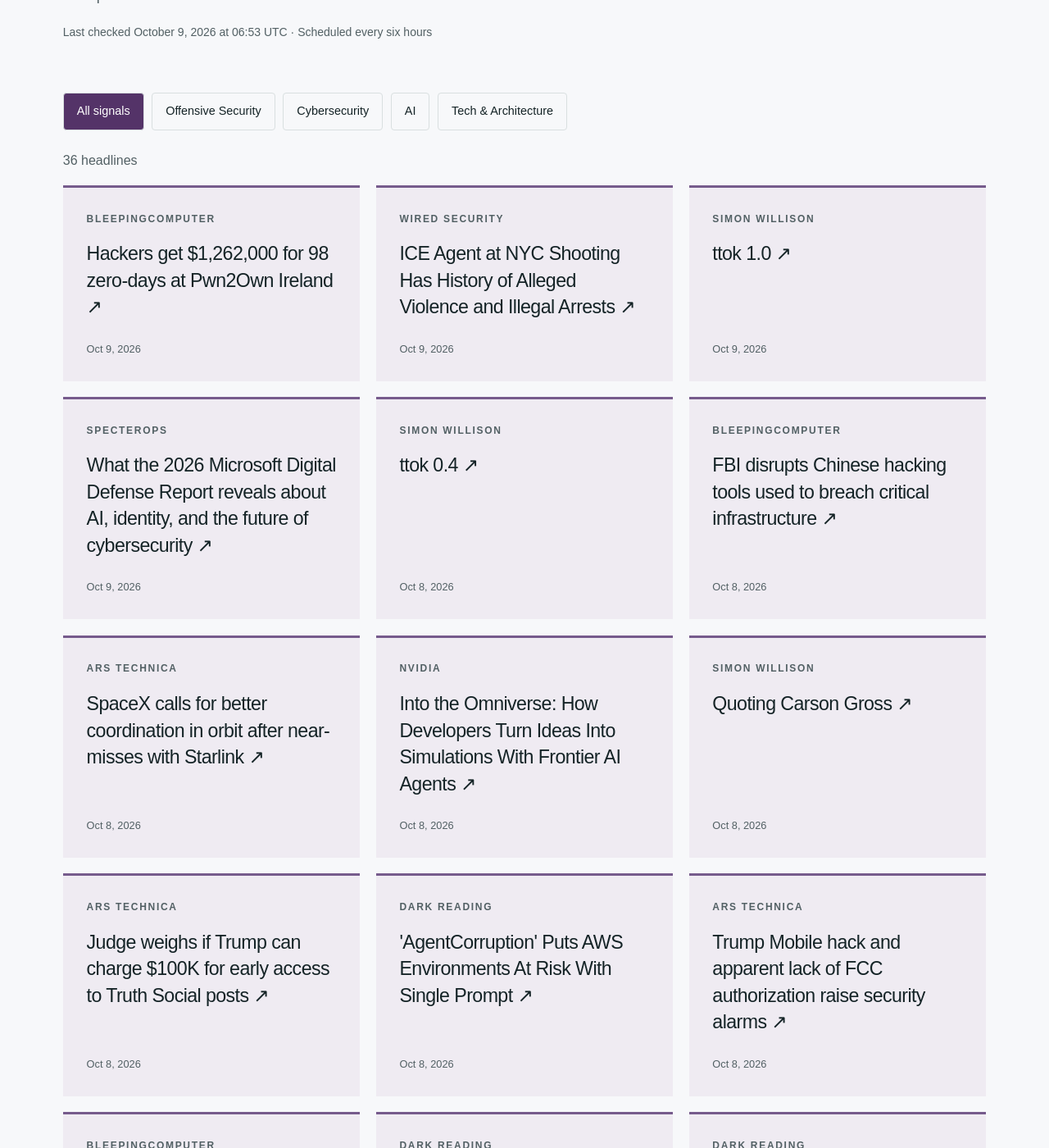
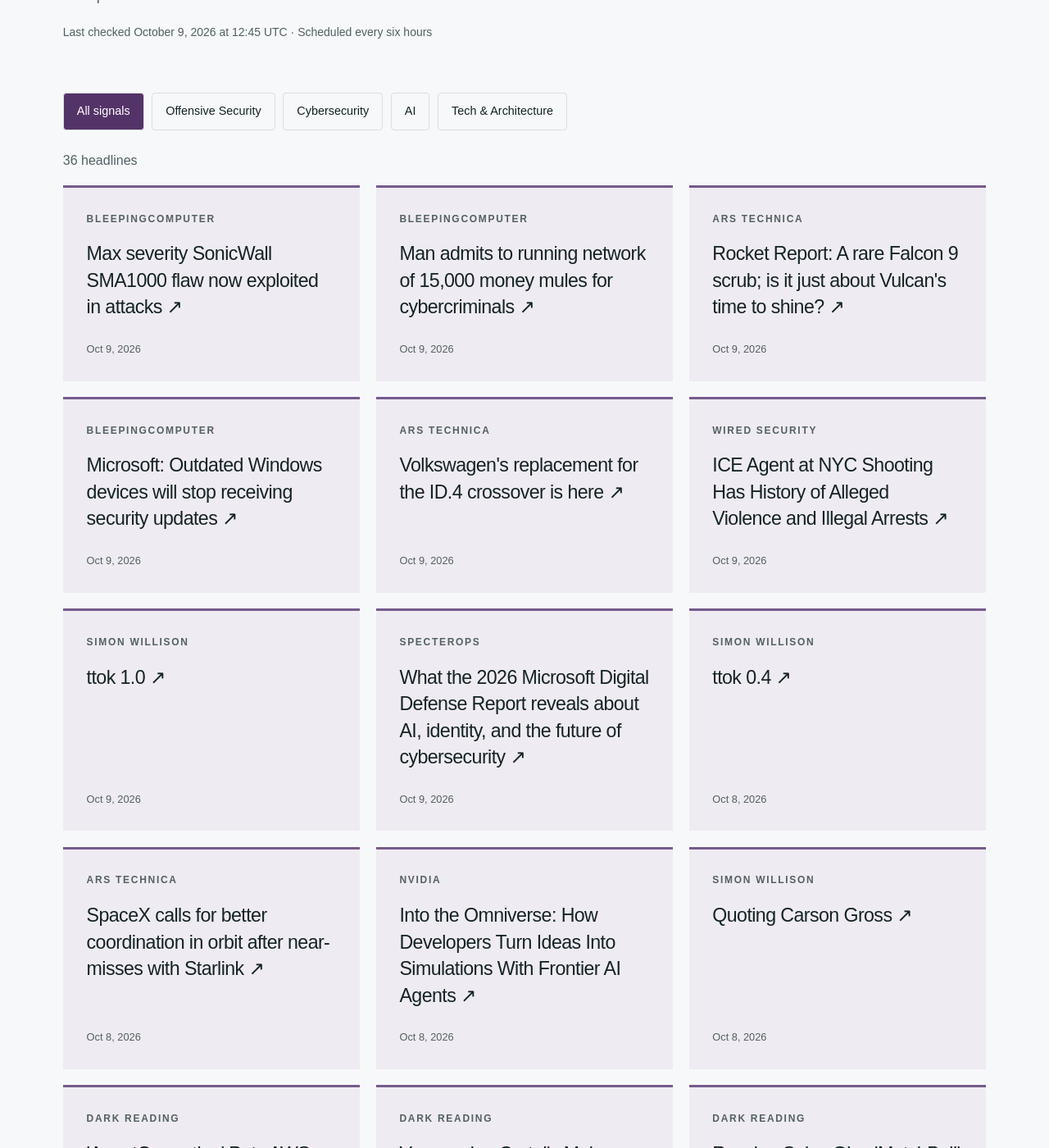
Before and after one commit to hntk/hntk.github.io, a Jekyll site: the page built from news/index.html, in a window 1280 px wide and 1400 px high, scrolled down 375 px. Shown: the whole window at 82% size. Built offline with Jekyll 4.4.1, drawn with Linux system fonts in a browser that asks for light colours; some of the changed text lies outside the part shown.

Commit message:
Refresh News and Signals

```diff
--- a/_data/news.json
+++ b/_data/news.json
@@ -1,13 +1,45 @@
 {
-  "updated": "2026-10-09T06:53:10.883194+00:00",
+  "updated": "2026-10-09T12:45:01.342963+00:00",
   "items": [
     {
-      "title": "Hackers get $1,262,000 for 98 zero-days at Pwn2Own Ireland",
-      "url": "https://www.bleepingcomputer.com/news/security/hackers-earn-1262000-for-98-zero-days-at-pwn2own-ireland/",
-      "published": "2026-10-09T05:41:04+00:00",
+      "title": "Max severity SonicWall SMA1000 flaw now exploited in attacks",
+      "url": "https://www.bleepingcomputer.com/news/security/max-severity-sonicwall-sma1000-flaw-now-exploited-in-attacks/",
+      "published": "2026-10-09T12:32:16+00:00",
       "source": "BleepingComputer",
       "source_id": "bleepingcomputer",
       "category": "cybersecurity"
+    },
+    {
+      "title": "Man admits to running network of 15,000 money mules for cybercriminals",
+      "url": "https://www.bleepingcomputer.com/news/security/ukrainian-russian-dual-citizen-admits-to-laundering-millions-for-cybercriminals/",
+      "published": "2026-10-09T11:14:28+00:00",
+      "source": "BleepingComputer",
+      "source_id": "bleepingcomputer",
+      "category": "cybersecurity"
+    },
+    {
+      "title": "Rocket Report: A rare Falcon 9 scrub; is it just about Vulcan's time to shine?",
+      "url": "https://arstechnica.com/space/2026/10/rocket-report-a-rare-falcon-9-scrub-is-it-just-about-vulcans-time-to-shine/",
+      "published": "2026-10-09T11:00:57+00:00",
+      "source": "Ars Technica",
+      "source_id": "ars-technica",
+      "category": "tech-architecture"
+    },
+    {
+      "title": "Microsoft: Outdated Windows devices will stop receiving security updates",
+      "url": "https://www.bleepingcomputer.com/news/microsoft/microsoft-outdated-windows-devices-will-lose-security-protection-next-year/",
+      "published": "2026-10-09T10:12:24+00:00",
+      "source": "BleepingComputer",
+      "source_id": "bleepingcomputer",
+      "category": "cybersecurity"
+    },
+    {
+      "title": "Volkswagen's replacement for the ID.4 crossover is here",
+      "url": "https://arstechnica.com/cars/2026/10/volkswagens-replacement-for-the-id-4-crossover-is-here/",
+      "published": "2026-10-09T10:00:59+00:00",
+      "source": "Ars Technica",
+      "source_id": "ars-technica",
+      "category": "tech-architecture"
     },
     {
       "title": "ICE Agent at NYC Shooting Has History of Alleged Violence and Illegal Arrests",
@@ -42,14 +74,6 @@
       "category": "ai"
     },
     {
-      "title": "FBI disrupts Chinese hacking tools used to breach critical infrastructure",
-      "url": "https://www.bleepingcomputer.com/news/security/fbi-disrupts-chinese-hacking-tools-used-to-breach-critical-infrastructure/",
-      "published": "2026-10-08T21:42:51+00:00",
-      "source": "BleepingComputer",
-      "source_id": "bleepingcomputer",
-      "category": "cybersecurity"
-    },
-    {
       "title": "SpaceX calls for better coordination in orbit after near-misses with Starlink",
       "url": "https://arstechnica.com/space/2026/10/spacex-calls-for-better-coordination-in-orbit-after-near-misses-with-starlink/",
       "published": "2026-10-08T21:37:32+00:00",
@@ -74,35 +98,11 @@
       "category": "ai"
     },
     {
-      "title": "Judge weighs if Trump can charge $100K for early access to Truth Social posts",
-      "url": "https://arstechnica.com/tech-policy/2026/10/judge-weighs-if-trump-can-charge-100k-for-early-access-to-truth-social-posts/",
-      "published": "2026-10-08T20:53:01+00:00",
-      "source": "Ars Technica",
-      "source_id": "ars-technica",
-      "category": "tech-architecture"
-    },
-    {
       "title": "'AgentCorruption' Puts AWS Environments At Risk With Single Prompt",
       "url": "https://www.darkreading.com/cloud-security/agentcorruption-aws-environments-at-risk-single-prompt",
       "published": "2026-10-08T20:39:44+00:00",
       "source": "Dark Reading",
       "source_id": "dark-reading",
-      "category": "cybersecurity"
-    },
-    {
-      "title": "Trump Mobile hack and apparent lack of FCC authorization raise security alarms",
-      "url": "https://arstechnica.com/tech-policy/2026/10/trump-mobile-doesnt-seem-to-have-fcc-authorization-for-phone-service-senator-says/",
-      "published": "2026-10-08T20:39:31+00:00",
-      "source": "Ars Technica",
-      "source_id": "ars-technica",
-      "category": "tech-architecture"
-    },
-    {
-      "title": "Ransomware attack disrupts Japan's IDCF Cloud used by govt clients",
-      "url": "https://www.bleepingcomputer.com/news/security/ransomware-attack-disrupts-japans-idcf-cloud-used-by-govt-clients/",
-      "published": "2026-10-08T20:09:45+00:00",
-      "source": "BleepingComputer",
-      "source_id": "bleepingcomputer",
       "category": "cybersecurity"
     },
     {
@@ -295,79 +295,79 @@
       "id": "ars-technica",
       "name": "Ars Technica",
       "status": "ok",
-      "last_success": "2026-10-09T06:53:10.883194+00:00"
+      "last_success": "2026-10-09T12:45:01.342963+00:00"
     },
     {
       "id": "bleepingcomputer",
       "name": "BleepingComputer",
       "status": "ok",
-      "last_success": "2026-10-09T06:53:10.883194+00:00"
+      "last_success": "2026-10-09T12:45:01.342963+00:00"
     },
     {
       "id": "cloudflare",
       "name": "Cloudflare",
       "status": "ok",
-      "last_success": "2026-10-09T06:53:10.883194+00:00"
+      "last_success": "2026-10-09T12:45:01.342963+00:00"
     },
     {
       "id": "dark-reading",
       "name": "Dark Reading",
       "status": "ok",
-      "last_success": "2026-10-09T06:53:10.883194+00:00"
+      "last_success": "2026-10-09T12:45:01.342963+00:00"
     },
     {
       "id": "hugging-face",
       "name": "Hugging Face",
       "status": "ok",
-      "last_success": "2026-10-09T06:53:10.883194+00:00"
+      "last_success": "2026-10-09T12:45:01.342963+00:00"
     },
     {
       "id": "microsoft-research",
       "name": "Microsoft Research",
       "status": "ok",
-      "last_success": "2026-10-09T06:53:10.883194+00:00"
+      "last_success": "2026-10-09T12:45:01.342963+00:00"
     },
     {
       "id": "nvidia",
       "name": "NVIDIA",
       "status": "ok",
-      "last_success": "2026-10-09T06:53:10.883194+00:00"
+      "last_success": "2026-10-09T12:45:01.342963+00:00"
     },
     {
       "id": "portswigger",
       "name": "PortSwigger Research",
       "status": "ok",
-      "last_success": "2026-10-09T06:53:10.883194+00:00"
+      "last_success": "2026-10-09T12:45:01.342963+00:00"
     },
     {
       "id": "schneier",
       "name": "Schneier on Security",
       "status": "ok",
-      "last_success": "2026-10-09T06:53:10.883194+00:00"
+      "last_success": "2026-10-09T12:45:01.342963+00:00"
     },
     {
       "id": "simon-willison",
       "name": "Simon Willison",
       "status": "ok",
-      "last_success": "2026-10-09T06:53:10.883194+00:00"
+      "last_success": "2026-10-09T12:45:01.342963+00:00"
     },
     {
       "id": "specterops",
       "name": "SpecterOps",
       "status": "ok",
-      "last_success": "2026-10-09T06:53:10.883194+00:00"
+      "last_success": "2026-10-09T12:45:01.342963+00:00"
     },
     {
       "id": "trail-of-bits",
       "name": "Trail of Bits",
       "status": "ok",
-      "last_success": "2026-10-09T06:53:10.883194+00:00"
+      "last_success": "2026-10-09T12:45:01.342963+00:00"
     },
     {
       "id": "wired",
       "name": "WIRED Security",
       "status": "ok",
-      "last_success": "2026-10-09T06:53:10.883194+00:00"
+      "last_success": "2026-10-09T12:45:01.342963+00:00"
     }
   ]
 }
```
